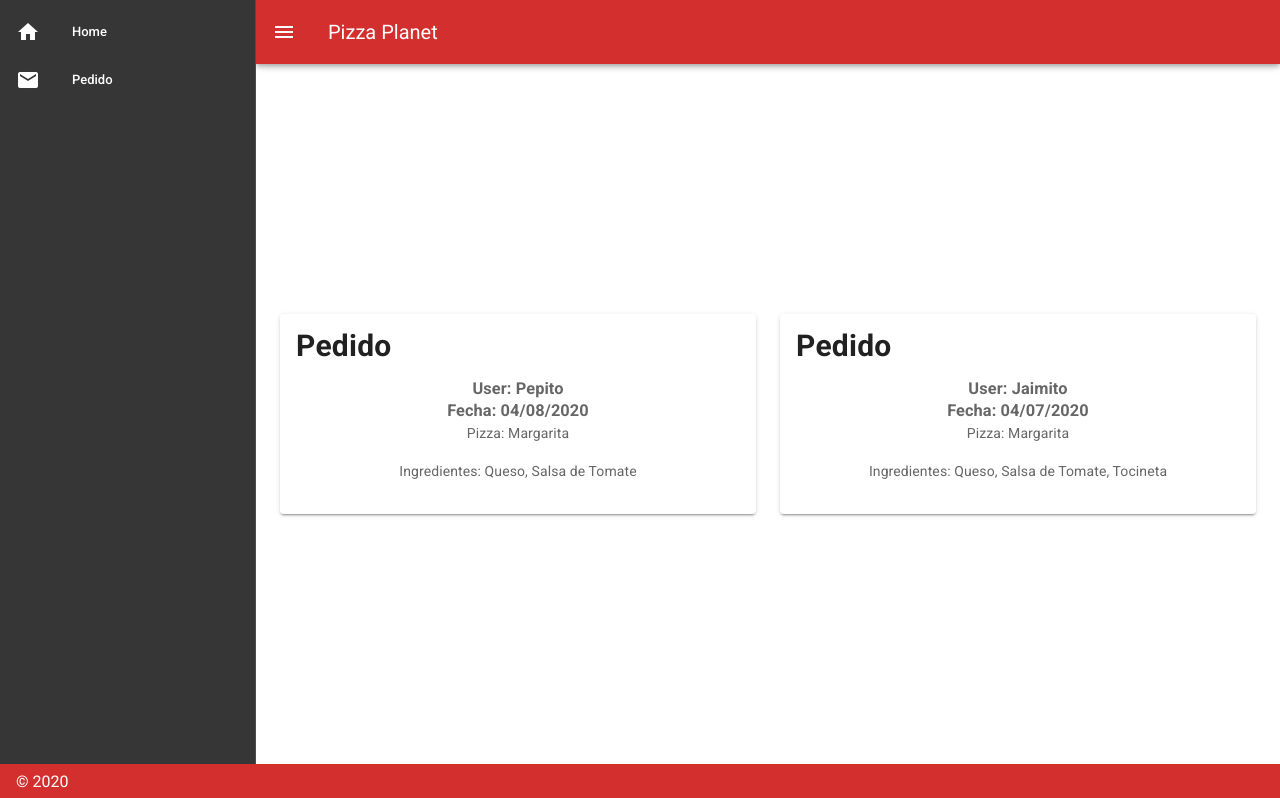
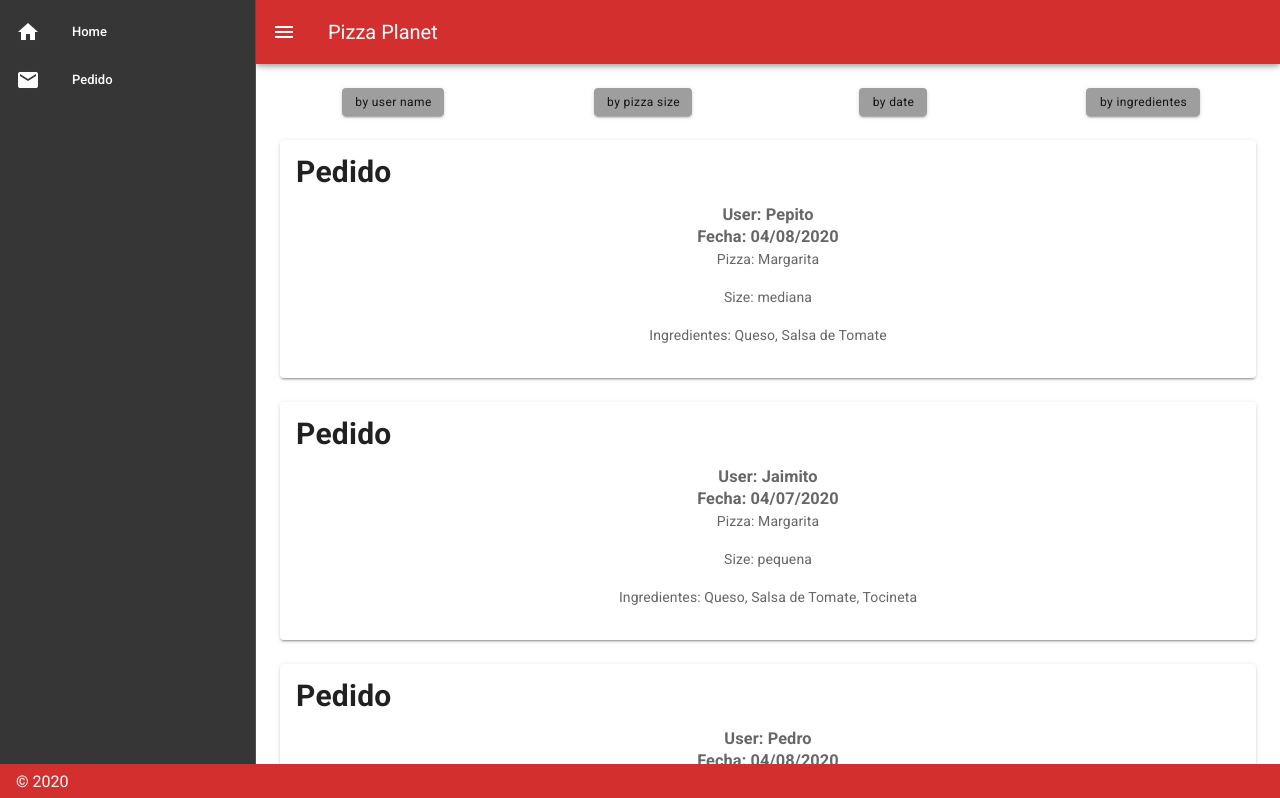
Before and after one commit to D4veCode/PizzaPlanetV2, a Vue app in the folder frontend/pizza-planet-vue/: page / in a window 1280 px wide. Shown: the top 798 px of the page. Built offline with nearby package versions, Linux system fonts and the light colour scheme.

Commit message:
[Add] Vista de pedidos con todos los filtros

```diff
--- a/frontend/pizza-planet-vue/src/components/PedidoCard.vue
+++ b/frontend/pizza-planet-vue/src/components/PedidoCard.vue
@@ -7,6 +7,7 @@
           <h3>User: {{user}}</h3>
           <h3>Fecha: {{date}}</h3>
           <p> Pizza: {{pizza}}</p>
+          <p> Size: {{size}}</p>
           <p> Ingredientes: {{ingredientes}}</p>
         </v-card-text>
       </v-card>
@@ -19,6 +20,7 @@ export default {
     user: String,
     date: String,
     pizza: String,
+    size: String,
     ingredientes: String,
   },
 };
--- a/frontend/pizza-planet-vue/src/views/Home.vue
+++ b/frontend/pizza-planet-vue/src/views/Home.vue
@@ -1,11 +1,34 @@
 <template>
 <v-container>
   <v-row>
-    <v-col md6 v-for="pedido in listaPedidos" v-bind:key="pedido.id">
+      <v-col>
+        <v-btn small m8 flat color="grey" @click="sortBy('user')">
+          <span class="caption text-lowercase">By User name</span>
+        </v-btn>
+      </v-col>
+      <v-col>
+        <v-btn small m8 flat color="grey" @click="sortBy('size')">
+          <span class="caption text-lowercase">By Pizza size</span>
+        </v-btn>
+      </v-col>
+      <v-col>
+        <v-btn small m8 flat color="grey" @click="sortBy('date')">
+          <span class="caption text-lowercase">By Date</span>
+        </v-btn>
+      </v-col>
+      <v-col>
+        <v-btn small m8 flat color="grey" @click="sortBy('ingredientes')">
+          <span class="caption text-lowercase">By ingredientes</span>
+        </v-btn>
+      </v-col>
+  </v-row>
+  <v-row v-for="pedido in listaPedidos" v-bind:key="pedido.id" wrap>
+    <v-col md6>
       <PedidoCard
         v-bind:user="pedido.user"
         v-bind:date="pedido.date"
         v-bind:pizza="pedido.pizza"
+        v-bind:size="pedido.size"
         v-bind:ingredientes="pedido.ingredientes"
       >
       </PedidoCard>
@@ -29,6 +52,7 @@ export default {
         user: 'Pepito',
         date: '04/08/2020',
         pizza: 'Margarita',
+        size: 'mediana',
         ingredientes: 'Queso, Salsa de Tomate',
       },
       {
@@ -36,9 +60,31 @@ export default {
         user: 'Jaimito',
         date: '04/07/2020',
         pizza: 'Margarita',
+        size: 'pequena',
         ingredientes: 'Queso, Salsa de Tomate, Tocineta',
+      },
+      {
+        id: '3',
+        user: 'Pedro',
+        date: '04/08/2020',
+        pizza: 'Margarita',
+        size: 'mediana',
+        ingredientes: 'Queso, Salsa de Tomate, Tocineta, Maiz, Aceituna',
+      },
+      {
+        id: '4',
+        user: 'Thomas',
+        date: '04/07/2020',
+        pizza: 'Margarita',
+        size: 'grande',
+        ingredientes: 'Queso, Salsa de Tomate, Maiz, Aceituna',
       },
     ],
   }),
+  methods: {
+    sortBy(prop) {
+      this.listaPedidos.sort((prev, current) => (prev[prop] < current[prop] ? 1 : -1));
+    },
+  },
 };
 </script>
```
